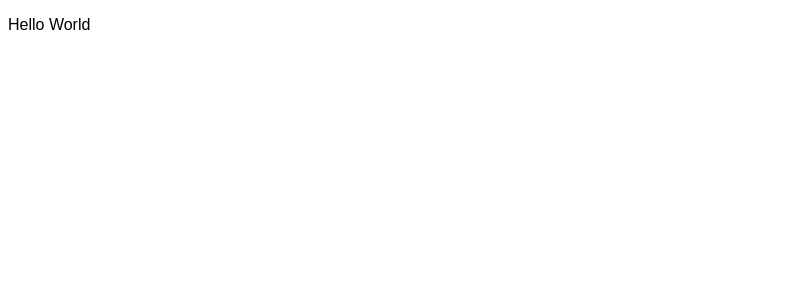
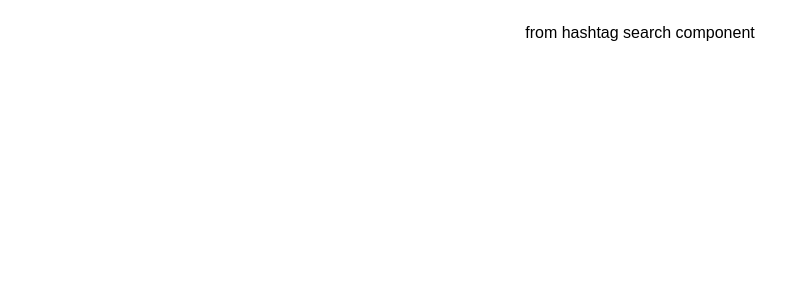
Before and after one commit to Duane11003/twitter_hashtag_assessment, a React (Vite) app: page / in a window 1280 px wide. Shown: the top 300 px of the page, without its empty margins (0-809 px from the left). Built offline with nearby package versions, Linux system fonts and the light colour scheme.

Commit message:
initial commit

```diff
--- a/src/App.js
+++ b/src/App.js
@@ -1,10 +1,11 @@
 import React from 'react'
 import ReactDOM from 'react-dom'
+import HashtagSearch from './Components/HashtagSearch'
 
 function App() {
     return (
-        <div>
-            <p>Hello World</p>
+        <div className='rootContainer'>
+            <HashtagSearch />
         </div>
     )
 }
--- /dev/null
+++ b/src/Components/HashtagSearch.js
@@ -0,0 +1,7 @@
+import React from "react";
+
+function HashtagSearch() {
+  return <p>from hashtag search component</p>;
+}
+
+export default HashtagSearch;
--- a/src/index.html
+++ b/src/index.html
@@ -3,11 +3,11 @@
   <head>
     <meta charset="UTF-8" />
     <meta name="viewport" content="width=device-width, initial-scale=1.0" />
-    <title>React Boiler Plate</title>
+    <title>Search Twitter Hashtags</title>
     <link rel="stylesheet" href="./style.css" />
   </head>
   <body>
-    <div id="root">not rendered</div>
+    <div id="root"></div>
     <script src="./App.js"></script>
   </body>
 </html>
--- a/src/style.css
+++ b/src/style.css
@@ -1,3 +1,8 @@
 * {
   font-family: Arial, Helvetica, sans-serif;
 }
+
+.rootContainer {
+  display: grid;
+  justify-content: center;
+}
```
Also changed, not shown: 1 other file (tests, documents, lock files or other folders).
